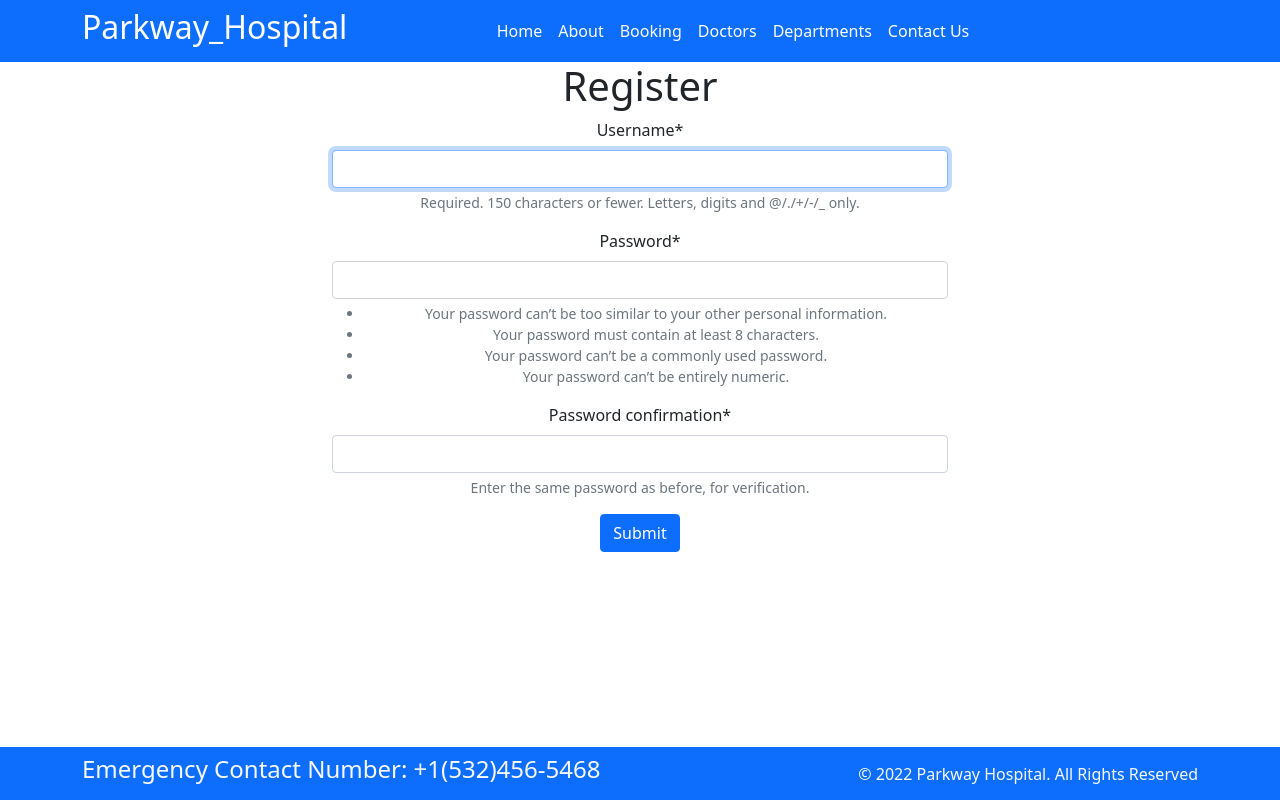
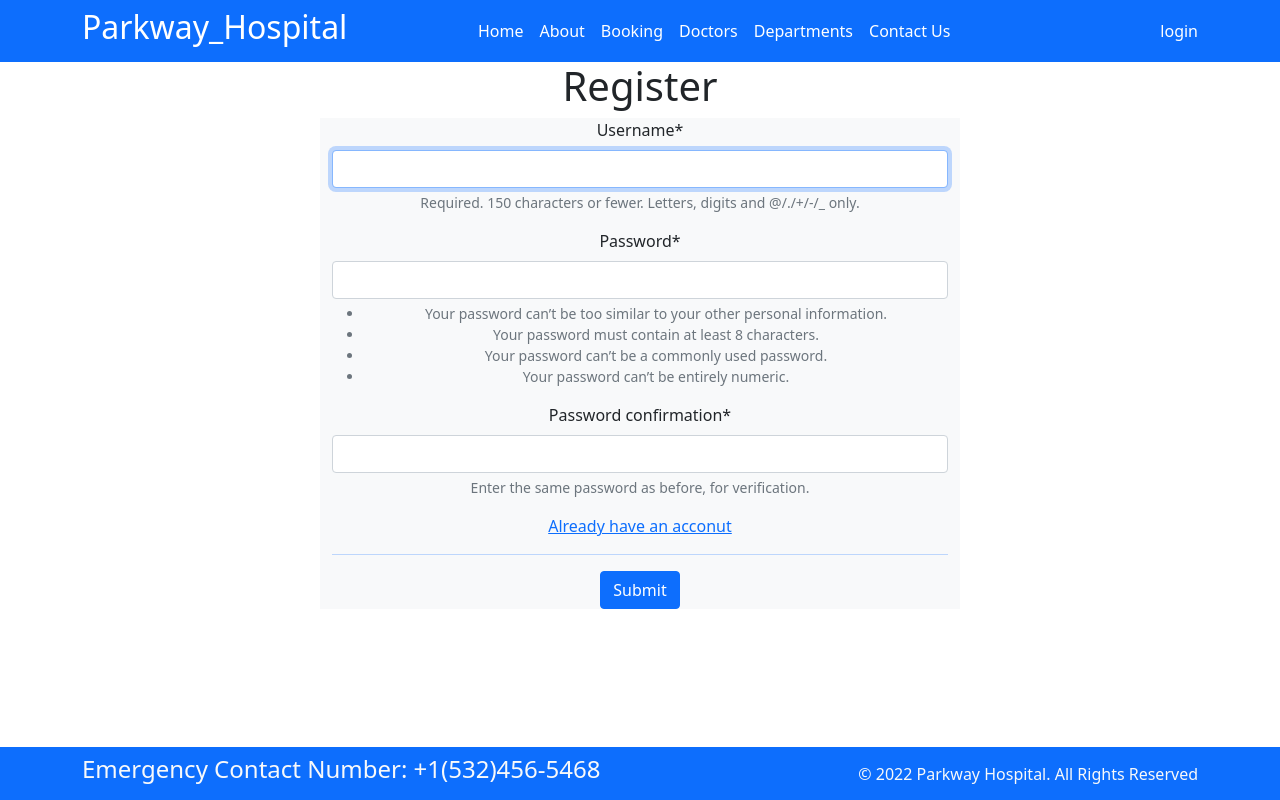
Before and after one commit to jen7777/Hospital-management, a Django app: page /register/ in a window 1280 px wide. Run offline with Django 4.2, Linux system fonts and the light colour scheme; some libraries are stand-ins or nearby versions.

Commit message:
Register to db

```diff
--- a/myproject/templates/index.html
+++ b/myproject/templates/index.html
@@ -54,7 +54,7 @@
             </li>
           </ul>
         </div>
-
+        <h8 class="text-white">login</h8>
       </div>
     </nav>
     <section class="fixed-bottom">
--- a/myproject/templates/register.html
+++ b/myproject/templates/register.html
@@ -3,11 +3,16 @@
 
 {% block content %}
 <h1 class="text-center">Register</h1>
-<div class='container w-50 text-center bg-blue'>
+<div class='container w-50 text-center bg-light'>
     <form action="" method="POST">
         {% csrf_token %}
         {{form|crispy}}
+
+        <a class="text-left">Already have an acconut</>
+
+        <hr>
         <button type="submit" class="btn btn-primary">Submit</button>
+
     </form>
 
 {% endblock %}
```
